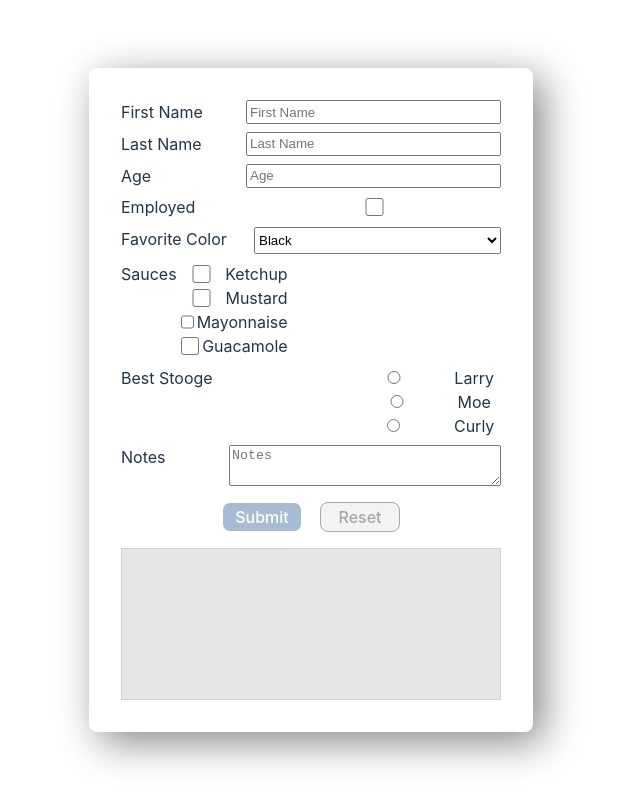
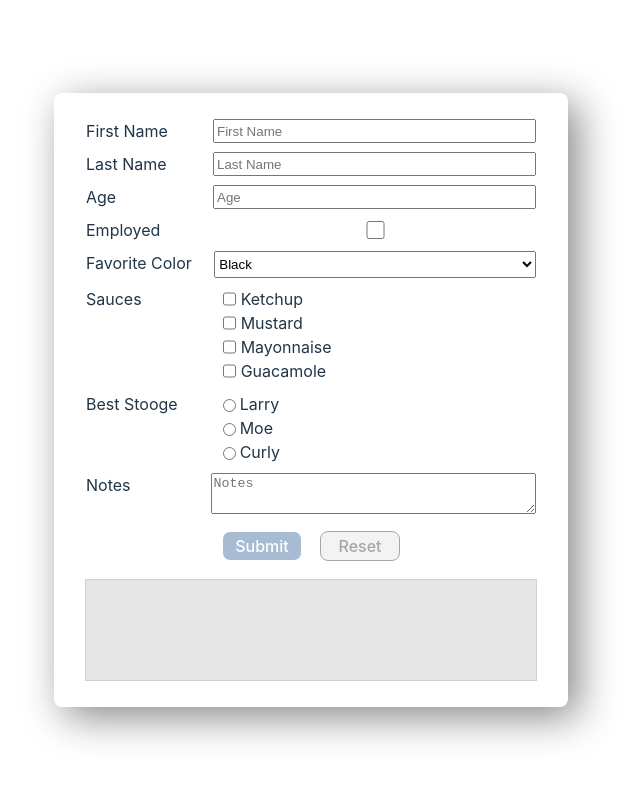
Before and after one commit to kevinbrane/Mastering-Forms-in-React, a React (Vite) app: page / in a window 1280 px wide. Shown: the whole page, without its empty margins (329-969 px from the left). Built offline with nearby package versions, Linux system fonts and the light colour scheme.

Commit message:
styles added

```diff
--- a/src/Components/Form.jsx
+++ b/src/Components/Form.jsx
@@ -14,13 +14,15 @@ const Form = () => {
     setFormData(data);
     }
 
-    const onReset = (data) => {
-    console.log(data);
-    setResetFormData(data);
+    const onReset = (formData) => {
+    setResetFormData(formData);
+
     }
 
     return (
+        <>
             <div className='form-container'>
+                <div className='sub-form-container'>
                     <form onSubmit={handleSubmit(onSubmit)}>
                         <div>
                             <label htmlFor="">First Name</label>
@@ -50,35 +52,40 @@ const Form = () => {
                         </div>
                         <div className='sauces-container'>
                             <label htmlFor="" className='sauces1'>Sauces</label>
+                            <div className='sauces-sub-container'>
                                 <div className='sauces'>
-                        <div>
                                     <input type="checkbox" value='ketchup' {...register('sauce')}/>
                                     <label htmlFor="">Ketchup</label>
                                 </div>
-                        <div>
+                                <div className='sauces'>
                                     <input type="checkbox" value='mustard' {...register('sauce')}/>
                                     <label htmlFor="">Mustard</label>
                                 </div>
-                        <div>
+                                <div className='sauces'>
                                     <input type="checkbox" value='mayonaisse' {...register('sauce')}/>
                                     <label htmlFor="">Mayonnaise</label>
                                 </div>
-                        <div>
+                                <div className='sauces'>
                                     <input type="checkbox" value='guacamole' {...register('sauce')}/>
                                     <label htmlFor="">Guacamole</label>
                                 </div>
                             </div>
-
                         </div>
-                <div>
+                        <div className='bestStooge-container'>
                             <label htmlFor="">Best Stooge</label>
-                    <div>
+                            <div className='bestStooge-sub-container'>
+                                <div className='stooge'>
                                     <input type="radio" {...register('bestStooge')} />
                                     <label htmlFor="">Larry</label>
+                                </div>
+                                <div className='stooge'>
                                     <input type="radio" {...register('bestStooge')} />
                                     <label htmlFor="">Moe</label>
+                                </div>
+                                <div className='stooge'>
                                     <input type="radio" {...register('bestStooge')} />
                                     <label htmlFor="">Curly</label>
+                                </div>
                             </div>
                         </div>
                         <div>
@@ -89,13 +96,15 @@ const Form = () => {
                             <button type="submit" className='submit-button'>Submit</button>
                             <button type='reset' className='reset-button'>Reset</button>
                         </div>
+                    </form>
+                </div>
                 <div className='object-container'>
                     <pre>
                         {JSON.stringify(formData, null, 2)}
                     </pre>
                 </div>
-            </form>
             </div>
+        </>
     );
 }
 
--- a/src/Styles/Form.css
+++ b/src/Styles/Form.css
@@ -3,8 +3,8 @@
     flex-direction: column;
     align-items: center;
     justify-content: center;
-    width: 380px;
-    height: 600px;
+    width: 450px;
+    height: 550px;
     padding: 2em;
     border-radius: 8px;
     box-shadow: -webkit-box-shadow: 10px 10px 40px 0px rgba(0,0,0,0.48);
@@ -14,12 +14,16 @@
 
 form {
     width: 100%;
-    height: 100%;
+    height: 450px;
     display: flex;
     flex-direction: column;
     justify-content: space-between;
 }
 
+.sub-form-container{
+    height: 100%;
+    width: 100%;
+}
 
 form > div{
     display: flex;
@@ -27,35 +31,53 @@ form > div{
 }
 
 div > input {
-    width: 65%;
+    width: 70%;
 }
 
 div > select {
-    width: 65%;
+    width: 71.5%;
     height: 2em;
 }
 
 .sauces-container{
     display: flex;
     justify-content: flex-start;
+    gap: 77px;
 }
 
-.sauces{
+.sauces-sub-container{
     display: flex;
     flex-direction: column;
 }
 
-.sauces > input {
+.sauces {
     display: flex;
-    align-items: center;
+    gap: 2px;
 }
 
-.sauces > div{
+.sauces > input {
+    width: auto;
+}
+
+.bestStooge-container{
     display: flex;
+    justify-content: flex-start;
+    gap: 40px;
+}
+
+.bestStooge-sub-container{
+    display: flex;
+    flex-direction: column;
+    width: 50px;
+}
+
+.stooge{
+    display: flex;
+    gap: 1px;
 }
 
 .notes{
-    width: 70%;
+    width: 71%;
     height: 35px;
 }
 
@@ -90,12 +112,19 @@ div > select {
 }
 
 .object-container{
+    margin-top: 10px;
     background-color: #e5e5e5;
     border: 1px solid;
     border-color: #d1d1d1;
-    height: 150px;
+    min-height: 100px;
+    width: 100%;
 }
 
 .object-container > pre {
+    display: flex;
+    justify-content: flex-start;
+    text-align: left;
     margin-left: 8px;
+    font-size: smaller;
+    font-weight: 600;
 }
```
Lines whose indentation alone changed are shown as unchanged.
